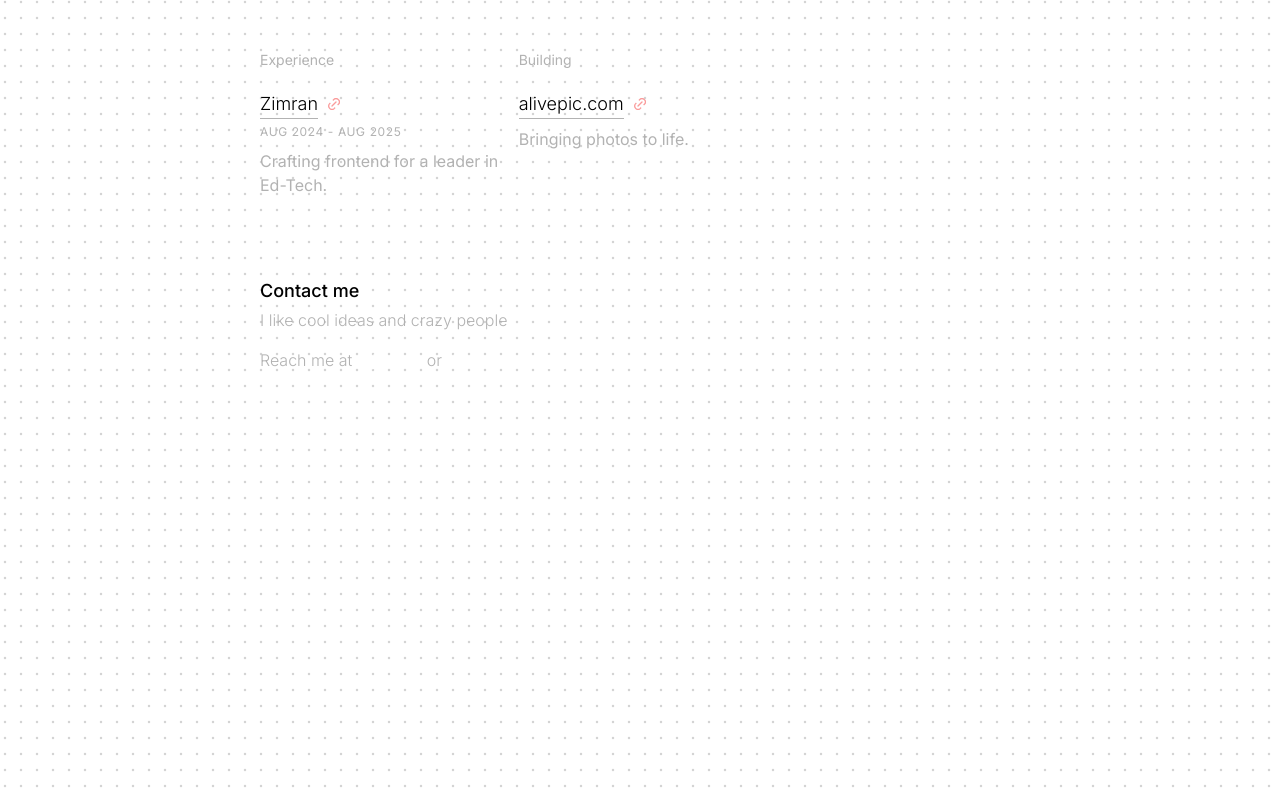
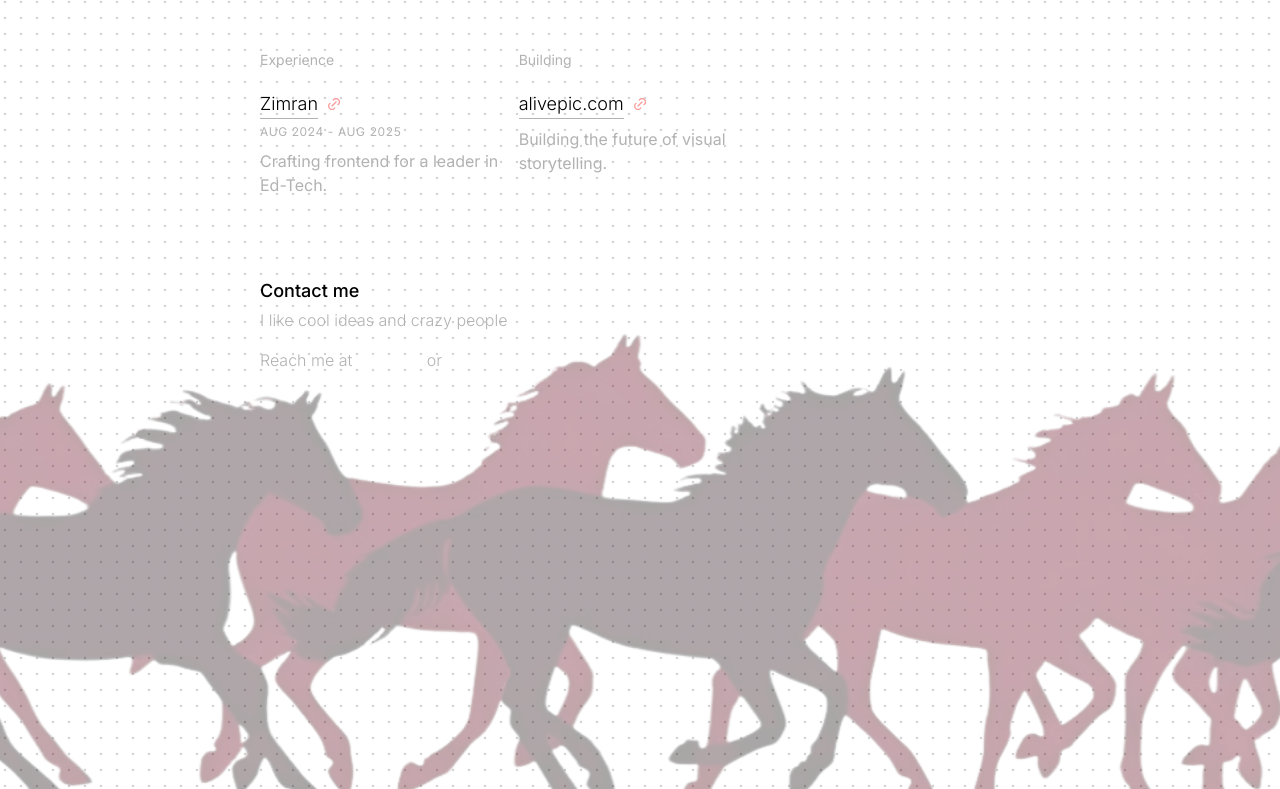
Before and after one commit to ZhQriks/jarasar, a Next.js app: page / in a window 1280 px wide. Shown: the part 211-1000 px from the top of the page. Built offline with nearby package versions, Linux system fonts and the light colour scheme.

Commit message:
feat: new bg

```diff
--- a/app/components/hero.js
+++ b/app/components/hero.js
@@ -8,9 +8,10 @@ import { motion } from "framer-motion";
 
 function Hero() {
   return (
-    <div>
-      <HeroHighlight className=" max-w-[800px] py-[100px] min-h-[1000px]">
+    <div className="overflow-hidden">
+      <HeroHighlight className="py-[100px] min-h-[1000px]">
         <motion.div
+          className="max-w-[800px]"
           initial={{
             opacity: 0,
             y: 20,
@@ -67,7 +68,7 @@ function Hero() {
                   <IconLink className="w-4 h-4 text-red-400 opacity-70" />
                 </a>
                 <p className="text-[16px] text-[#B2B2B2] mt-2">
-                  Bringing photos to life.
+                  Building the future of visual storytelling.
                 </p>
               </div>
             </div>
@@ -91,6 +92,7 @@ function Hero() {
             </div>
           </div>
         </motion.div>
+      <div className="running-horses" />
       </HeroHighlight>
     </div>
   );
--- a/app/components/projects.js
+++ b/app/components/projects.js
@@ -29,24 +29,9 @@ const ImageContainer = ({ src, onClick }) => (
 
 const items = [
   {
-    title: "alivepic.com",
-    description: "Bringing photos to life.",
-    header: <Skeleton />,
-    icon: <IconClipboardCopy className="h-4 w-4 text-neutral-500" />,
-  },
-  {
-    title: "Joined Zimran as a frontend dev",
-    description: (
-      <div>
-        <p className="text-[10px] mb-1 text-neutral-500 uppercase tracking-widest">
-          Aug 2024 - Aug 2025
-        </p>
-        <p>
-          One of the best development teams I&apos;ve been on so far. Kind and
-          business-oriented team
-        </p>
-      </div>
-    ),
+    title: "Joined Zimran as a frontend dev.",
+    description:
+      "One of the best development teams I've been on so far. Kind and business-oriented team",
     header: (
       <ImageContainer
         onClick={() => {}}
--- a/app/globals.css
+++ b/app/globals.css
@@ -25,3 +25,29 @@ body {
     )
     rgb(var(--background-start-rgb));
 }
+
+.running-horses {
+  width: 100vw;
+  height: 500px;
+  background-image: url("/horses-silhouette-wide-trans.png");
+  background-repeat: no-repeat;
+  background-position: center bottom;
+  background-size: cover;
+  z-index: 0;
+  pointer-events: none;
+
+  /* Break out of container */
+  position: absolute;
+  left: 50%;
+  right: 50%;
+  bottom: -40px;
+  margin-left: -50vw;
+  margin-right: -50vw;
+  opacity: 0.35;
+}
+
+@media (max-width: 768px) {
+  .running-horses {
+    height: 300px;
+  }
+}
--- a/package.json
+++ b/package.json
@@ -2,9 +2,6 @@
   "name": "jarasar",
   "version": "0.1.0",
   "private": true,
-  "engines": {
-    "node": "24.x"
-  },
   "scripts": {
     "dev": "next dev",
     "build": "next build",
@@ -13,7 +10,6 @@
   },
   "dependencies": {
     "@tabler/icons-react": "^3.12.0",
-    "@vercel/analytics": "^1.6.1",
     "clsx": "^2.1.1",
     "framer-motion": "^11.3.30",
     "mini-svg-data-uri": "^1.4.4",
```
Also changed, not shown: public/horses-silhouette-wide-trans.png (added).
